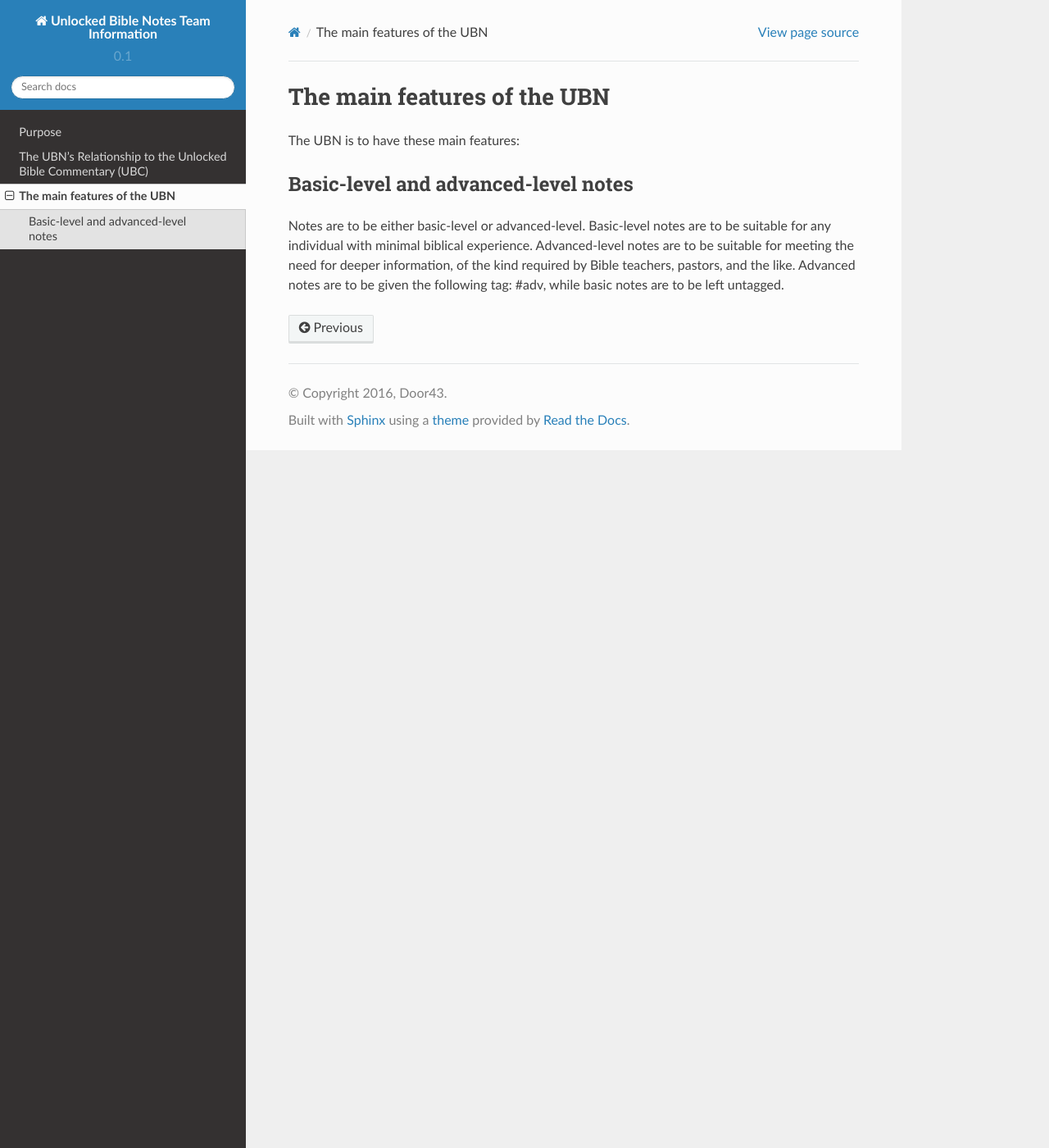
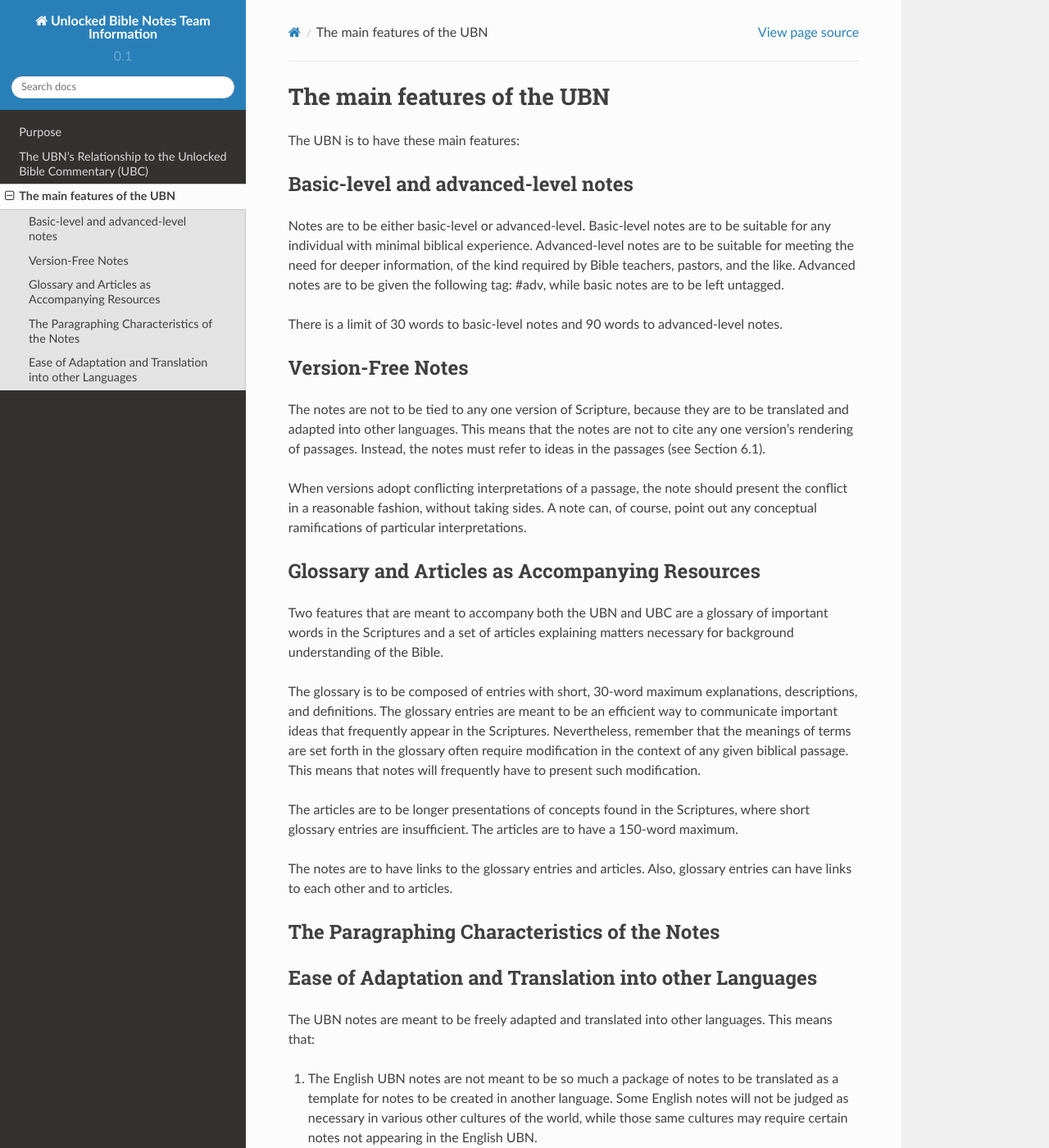
Before and after one commit to unfoldingWord-dev/Unlocked-Bible-Notes-Info, a Sphinx documentation site: the page built from docs/features.rst, in a window 1280 px wide and 1400 px high. Shown: the whole window at 82% size. Built offline with Sphinx 7.4.7 and the Read the Docs theme 2.0.0, drawn with Linux system fonts in a browser that asks for light colours; pages that are not in the unit, such as notebooks, are missing from menus; some of the changed text lies outside the part shown.

Commit message:
Update features.rst

```diff
--- a/docs/features.rst
+++ b/docs/features.rst
@@ -7,3 +7,41 @@ Basic-level and advanced-level notes
 ------------------------------------
 
 Notes are to be either basic-level or advanced-level. Basic-level notes are to be suitable for any individual with minimal biblical experience. Advanced-level notes are to be suitable for meeting the need for deeper information, of the kind required by Bible teachers, pastors, and the like. Advanced notes are to be given the following tag: #adv, while basic notes are to be left untagged.
+
+There is a limit of 30 words to basic-level notes and 90 words to advanced-level notes.
+
+Version-Free Notes
+------------------
+
+The notes are not to be tied to any one version of Scripture, because they are to be translated and adapted into other languages. This means that the notes are not to cite any one version's rendering of passages. Instead, the notes must refer to ideas in the passages (see Section 6.1).
+
+When versions adopt conflicting interpretations of a passage, the note should present the conflict in a reasonable fashion, without taking sides. A note can, of course, point out any conceptual ramifications of particular interpretations.
+
+Glossary and Articles as Accompanying Resources
+------------------------------------------------
+
+Two features that are meant to accompany both the UBN and UBC are a glossary of important words in the Scriptures and a set of articles explaining matters necessary for background understanding of the Bible.
+
+The glossary is to be composed of entries with short, 30-word maximum explanations, descriptions, and definitions. The glossary entries are meant to be an efficient way to communicate important ideas that frequently appear in the Scriptures. Nevertheless, remember that the meanings of terms are set forth in the glossary often require modification in the context of any given biblical passage. This means that notes will frequently have to present such modification.
+
+The articles are to be longer presentations of concepts found in the Scriptures, where short glossary entries are insufficient. The articles are to have a 150-word maximum.
+
+The notes are to have links to the glossary entries and articles. Also, glossary entries can have links to each other and to articles.
+
+The Paragraphing Characteristics of the Notes
+----------------------------------------------
+
+
+
+
+
+
+
+Ease of Adaptation and Translation into other Languages
+--------------------------------------------------------
+
+The UBN notes are meant to be freely adapted and translated into other languages. This means that:
+
+1. The English UBN notes are not meant to be so much a package of notes to be translated as a template for notes to be created in another language. Some English notes will not be judged as necessary in various other cultures of the world, while those same cultures may require certain notes not appearing in the English UBN.
+
+2. For notes to have the greatest ease of translation, they must have the least amount possible of English idiomatic expressions. They should also read clearly and easily. We will try to provide guidelines in an appendix for translation-friendly writing.
```
